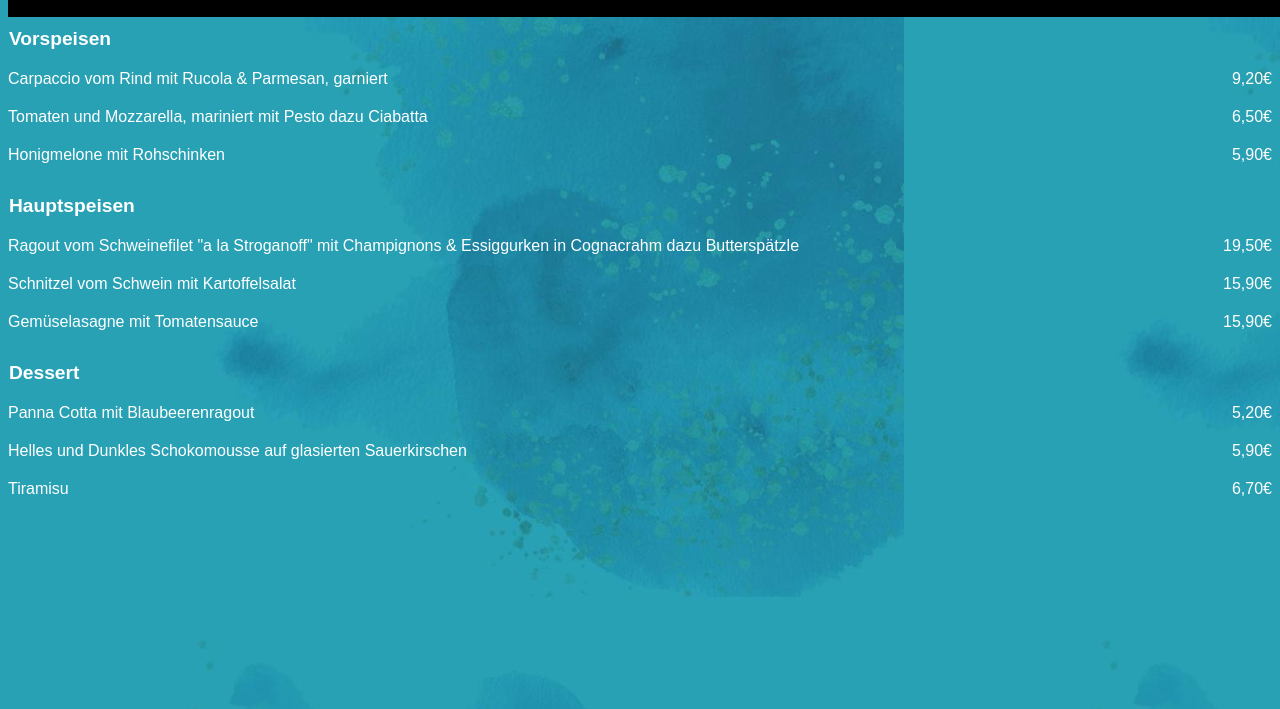
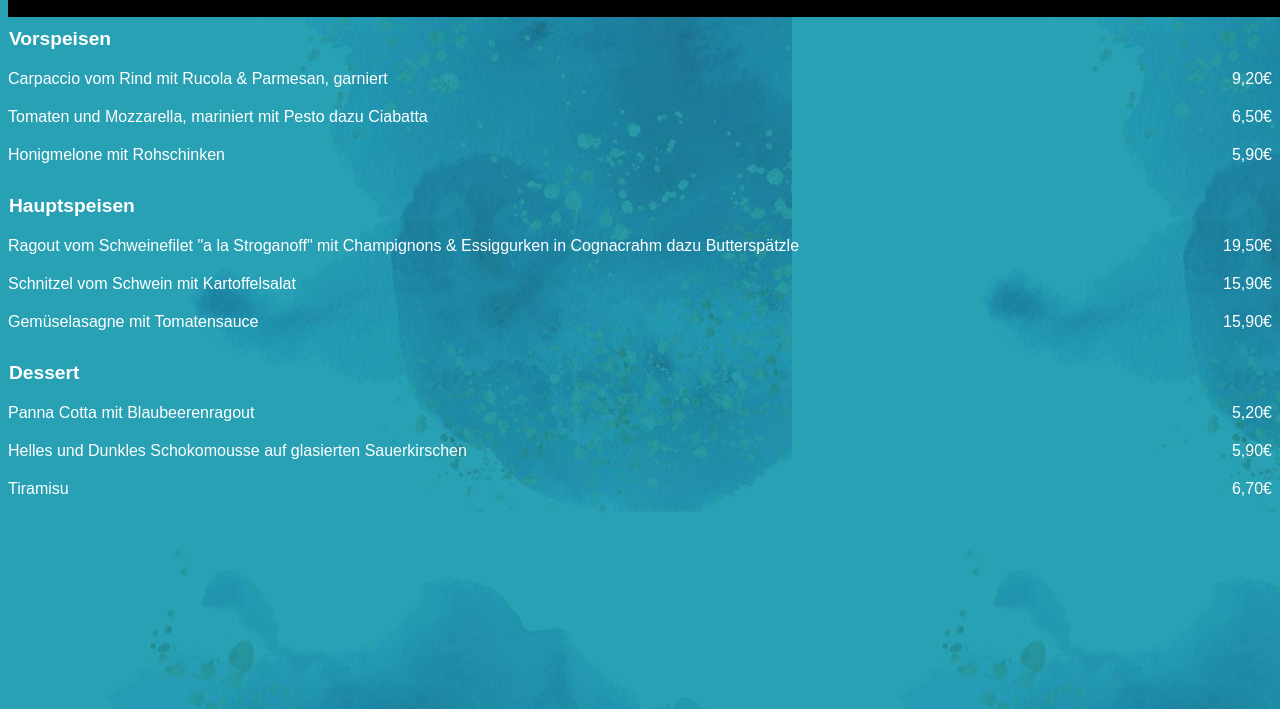
Before and after one commit to ff-derEchte/Speisekarte, a plain HTML site: page index.html in a window 1280 px wide. Shown: the part 91-800 px from the top of the page. Drawn offline with Linux system fonts and the light colour scheme.

Commit message:
changed background

```diff
--- a/index.html
+++ b/index.html
@@ -9,7 +9,7 @@
             padding: 0;
             font-family: Arial, sans-serif;
             background-image: url("bg.jpg");
-            background-size: 904px, 1280px;
+            background-size: 792px, 1120px;
         }
 
         h1 {
```
